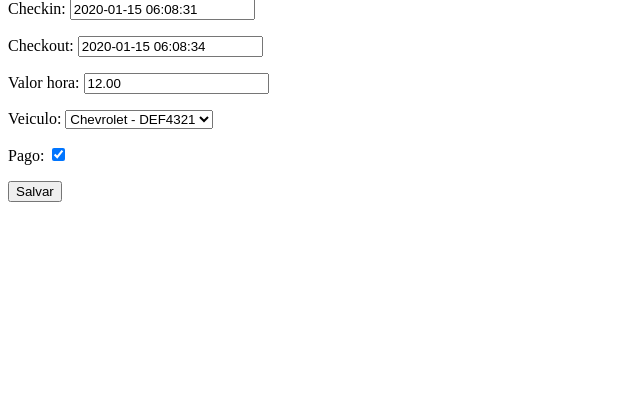
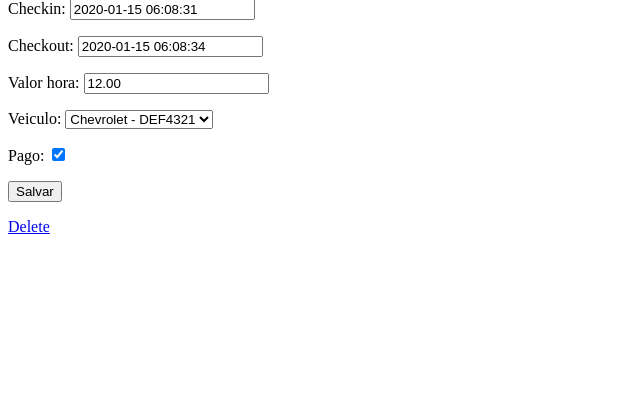
Before and after one commit to israelwerther/projetofinal, a Django app: page /core/mov-rot-update/6 in a window 1280 px wide. Shown: the part 56-465 px from the top of the page, without its empty margins (0-640 px from the left). Run offline with Django 3.2, Linux system fonts and the light colour scheme; data comes from the database, SQL or seed files in the repository; both versions use the stored data as it was after the commit.

Commit message:
Aula 188 concluida

```diff
--- a/core/templates/core/delete_confirm.html
+++ b/core/templates/core/delete_confirm.html
@@ -1,7 +1,7 @@
-<h2>Tem certeza que quer deletar: {{ pessoa }}</h2>
+<h2>Tem certeza que quer deletar: {{ obj }}</h2>
 
 
-<form method="POST" action="{% url 'core_pessoa_delete' pessoa.id %}">
+<form method="POST">
     {% csrf_token %}
     <button type="submit">Deletar</button>
 
--- a/core/templates/core/lista_mensalistas.html
+++ b/core/templates/core/lista_mensalistas.html
@@ -1,4 +1,4 @@
-<h2>Lista mensalistas</h2>
+<h2>Lista Mensalistas</h2>
 
 
 <ul>
--- a/core/templates/core/update_mensalista.html
+++ b/core/templates/core/update_mensalista.html
@@ -8,3 +8,6 @@
 
     <button type="submit">Salvar</button>
 </form>
+
+
+<a href="{% url 'core_mensalista_delete' mensalista.id %}">Delete</a>
--- a/core/templates/core/update_movmensalista.html
+++ b/core/templates/core/update_movmensalista.html
@@ -8,3 +8,6 @@
 
     <button type="submit">Salvar</button>
 </form>
+
+
+<a href="{% url 'core_movmensalista_delete' mov_mensalista.id %}">Delete</a>
--- a/core/templates/core/update_movrotativos.html
+++ b/core/templates/core/update_movrotativos.html
@@ -8,3 +8,5 @@
 
     <button type="submit">Salvar</button>
 </form>
+
+<a href="{% url 'core_movrotativos_delete' mov_rotativo.id %}">Delete</a>
--- a/core/templates/core/update_veiculo.html
+++ b/core/templates/core/update_veiculo.html
@@ -8,3 +8,6 @@
 
     <button type="submit">Salvar</button>
 </form>
+
+
+<a href="{% url 'core_veiculo_delete' veiculo.id %}">Deletar</a>
--- a/core/urls.py
+++ b/core/urls.py
@@ -16,7 +16,11 @@ from .views import (
     movrotativos_update,
     mensalista_update,
     movmensalista_update,
-    pessoa_delete
+    pessoa_delete,
+    veiculo_delete,
+    movrotativos_delete,
+    mensalista_delete,
+    movmensalista_delete
 )
 
 urlpatterns = [
@@ -30,18 +34,23 @@ urlpatterns = [
     path('veiculos/', lista_veiculos, name='core_lista_veiculos'),
     path('veiculo-novo/', veiculo_novo, name='core_veiculo_novo'),
     path('veiculo-update/<int:id>', veiculo_update, name='core_veiculo_update'),
+    path('veiculo-delete/<int:id>', veiculo_delete, name='core_veiculo_delete'),
 
     path('mov-rot/', lista_movrotativos, name='core_lista_movrotativos'),
     path('mov-rot-novo/', movrotativos_novo, name='core_movrotativos_novo'),
     path('mov-rot-update/<int:id>', movrotativos_update,
         name='core_movrotativos_update'),
+    path('mov-rot-delete/<int:id>', movrotativos_delete,
+        name='core_movrotativos_delete'),
 
     path('mensalistas/', lista_mensalistas, name='core_lista_mensalistas'),
     path('mensalista-novo/', mensalista_novo, name='core_mensalista_novo'),
     path('mensalista-update/<int:id>', mensalista_update, name='core_mensalista_update'),
+    path('mensalista-delete/<int:id>', mensalista_delete, name='core_mensalista_delete'),
 
     path('mov-mensal/', lista_movmensalista, name='core_lista_movmensalista'),
     path('mov-mensal-novo/', movmensalista_novo, name='core_movmensalista_novo'),
     path('mov-mensal-update/<int:id>', movmensalista_update,
         name='core_movmensalista_update'),
+    path('mov-mensal-delete/<int:id>', movmensalista_delete, name='core_movmensalista_delete'),
 ]
--- a/core/views.py
+++ b/core/views.py
@@ -18,7 +18,9 @@ from .forms import (
 def home(request):
     context = {'mensagem': 'Ola mundo'}
     return render(request, 'core/index.html', context)
+
     #---------------------------------------------------------------------------------
+
 def lista_pessoas(request):
     pessoas = Pessoa.objects.all()
     form = PessoaForm()
@@ -52,7 +54,7 @@ def pessoa_delete(request, id):
         pessoa.delete()
         return redirect('core_lista_pessoas')
     else:
-        return render(request, 'core/delete_confirm.html', {'pessoa': pessoa})
+        return render(request, 'core/delete_confirm.html', {'obj': pessoa})
 
     #---------------------------------------------------------------------------------
 
@@ -81,6 +83,15 @@ def veiculo_update(request, id):
             return redirect('core_lista_veiculos')
     else:
         return render(request, 'core/update_veiculo.html', data)
+
+def veiculo_delete(request, id):
+    veiculo = Veiculo.objects.get(id=id)
+    if request.method == 'POST':
+        veiculo.delete()
+        return redirect('core_lista_veiculos')
+    else:
+        return render(request, 'core/delete_confirm.html', {'obj': veiculo})
+
     #---------------------------------------------------------------------------------
 
 def lista_movrotativos(request):
@@ -109,7 +120,17 @@ def movrotativos_update(request, id):
             return redirect('core_lista_movrotativos')
     else:
         return render(request, 'core/update_movrotativos.html', data)
+
+def movrotativos_delete(request, id):
+    mov_rotativo = MovRotativo.objects.get(id=id)
+    if request.method == 'POST':
+        mov_rotativo.delete()
+        return redirect('core_lista_movrotativos')
+    else:
+        return render(request, 'core/delete_confirm.html', {'obj': mov_rotativo})
+
     #---------------------------------------------------------------------------------
+
 def lista_mensalistas(request):
     mensalistas = Mensalista.objects.all()
     form = MensalistaForm()
@@ -136,7 +157,17 @@ def mensalista_update(request, id):
             return redirect('core_lista_mensalistas')
     else:
         return render(request, 'core/update_mensalista.html', data)
+
+def mensalista_delete(request, id):
+    mensalista = Mensalista.objects.get(id=id)
+    if request.method == 'POST':
+        mensalista.delete()
+        return redirect('core_lista_mensalistas')
+    else:
+        return render(request, 'core/delete_confirm.html', {'obj': mensalista})
+
     #---------------------------------------------------------------------------------
+
 def lista_movmensalista(request):
     mov_mensalistas = MovMensalista.objects.all()
     form = MovMensalistaForm()
@@ -163,4 +194,13 @@ def movmensalista_update(request, id):
             return redirect('core_lista_movmensalista')
     else:
         return render(request, 'core/update_movmensalista.html', data)
+
+def movmensalista_delete(request, id):
+    mov_mensalista = MovMensalista.objects.get(id=id)
+    if request.method == 'POST':
+        mov_mensalista.delete()
+        return redirect('core_lista_movmensalista')
+    else:
+        return render(request, 'core/delete_confirm.html', {'obj': mov_mensalista})
+
     #---------------------------------------------------------------------------------
```
Also changed, not shown: core/templates/core/lista_veiculos.html (line endings or trailing spaces), db.sqlite3.
